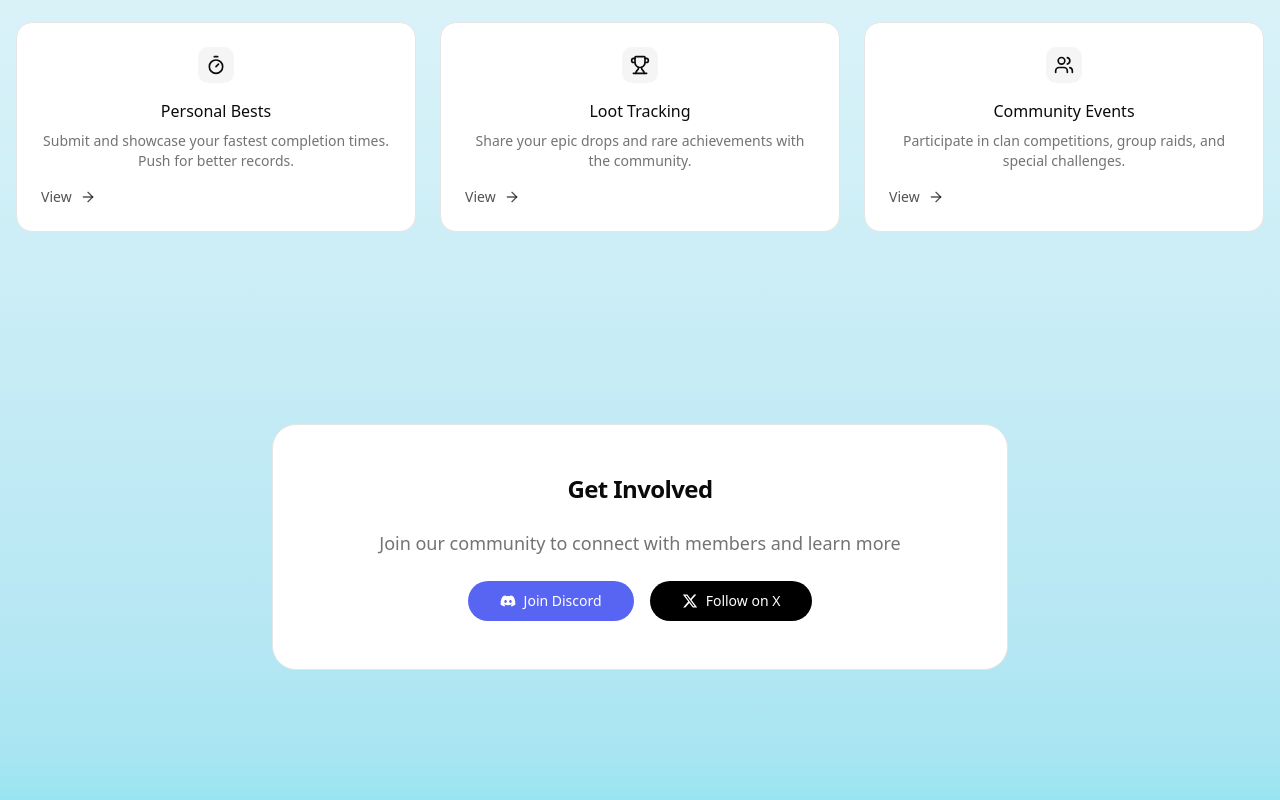
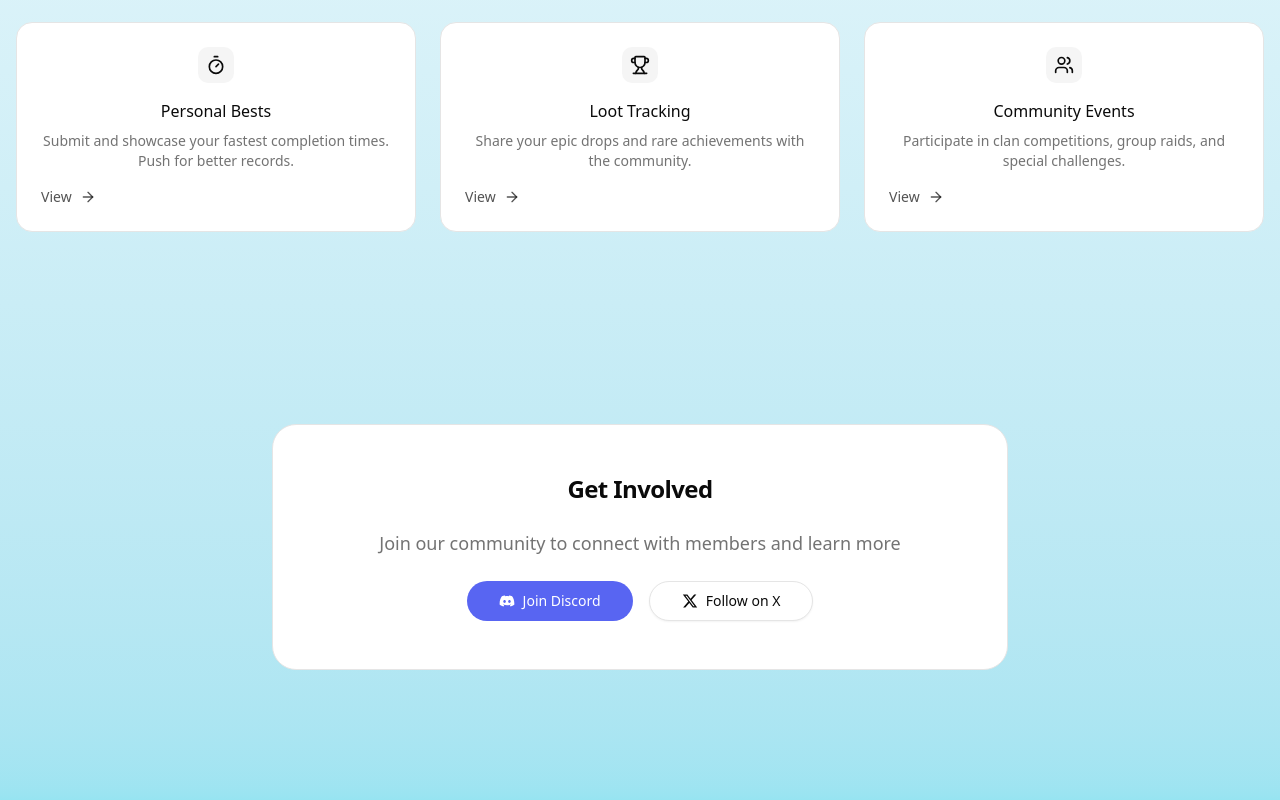
Before and after one commit to nednella/sanity, a React (Vite) app in the folder apps/web/: page / in a window 1280 px wide. Shown: the part 1578-2378 px from the top of the page. Built offline with nearby package versions, Linux system fonts and the light colour scheme; no server answers.

Commit message:
Improve landing cta Twitter external link btn

```diff
--- a/apps/web/src/components/landing/index/cta.tsx
+++ b/apps/web/src/components/landing/index/cta.tsx
@@ -31,15 +31,15 @@ export function Cta() {
                         <Button
                             asChild
                             size="lg"
-                            variant="custom"
-                            className="gap-2 rounded-full bg-black px-8! text-white hover:opacity-90 md:w-fit"
+                            variant="outline"
+                            className="gap-2 rounded-full px-8! transition-none hover:opacity-90 md:w-fit"
                         >
                             <a
                                 href="https://twitter.com/sanityosrs"
                                 target="_blank"
                                 rel="noopener noreferrer"
                             >
-                                <TwitterLogo className="size-4 fill-white" />
+                                <TwitterLogo className="fill-text-foreground size-4" />
                                 <span>Follow on X</span>
                             </a>
                         </Button>
```
